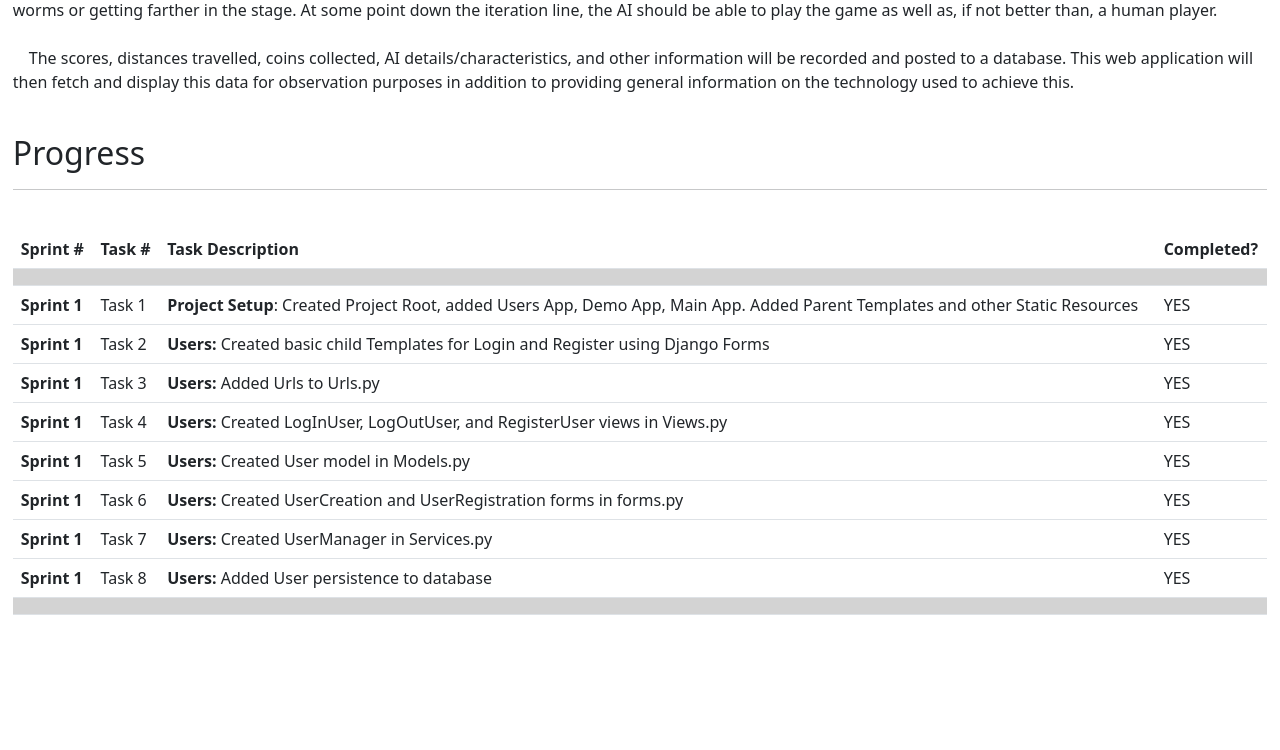
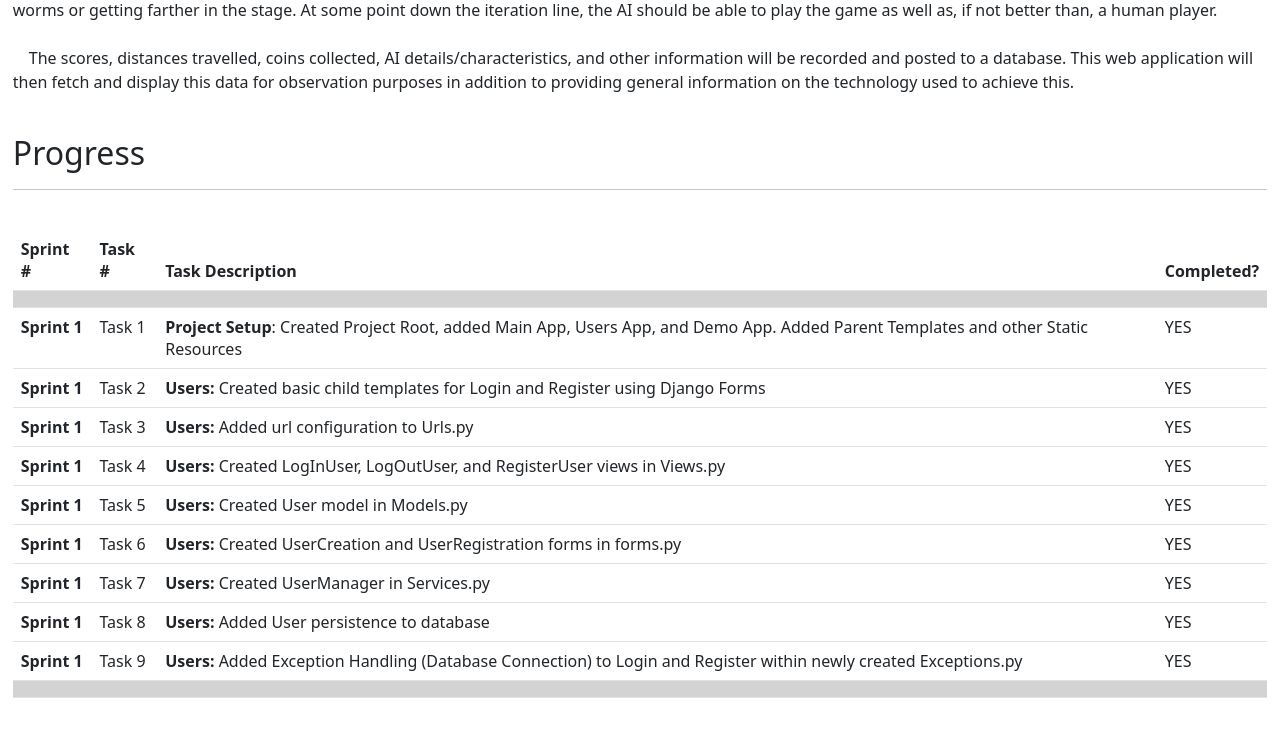
Before and after one commit to MikeUchmanowicz/Neat-is-Neat-Senior-Project, a Django app: page / in a window 1280 px wide. Shown: the part 510-1260 px from the top of the page. Before the commit the page ends 1125 px from the top, so only its background shows below. Run offline with Django 4.2, Linux system fonts and the light colour scheme.

Commit message:
small verbage changes
also update table in index

```diff
--- a/NeatIsNeat/Main/templates/main/home.html
+++ b/NeatIsNeat/Main/templates/main/home.html
@@ -46,21 +46,21 @@
                 <tr>
                     <th scope="row">Sprint 1</th>
                     <td>Task 1</td>
-                    <td><b>Project Setup</b>: Created Project Root, added Users App, Demo App, Main App. Added Parent Templates and other Static Resources</td>
+                    <td><b>Project Setup</b>: Created Project Root, added Main App, Users App, and Demo App. Added Parent Templates and other Static Resources</td>
                     <td>YES</td>
                 </tr>
 
                 <tr>
                     <th scope="row">Sprint 1</th>
                     <td>Task 2</td>
-                    <td><b>Users:</b> Created basic child Templates for Login and Register using Django Forms</td>
+                    <td><b>Users:</b> Created basic child templates for Login and Register using Django Forms</td>
                     <td>YES</td>
                 </tr>
 
                 <tr>
                     <th scope="row">Sprint 1</th>
                     <td>Task 3</td>
-                    <td><b>Users:</b> Added Urls to Urls.py</td>
+                    <td><b>Users:</b> Added url configuration to Urls.py</td>
                     <td>YES</td>
                 </tr>
                 <tr>
@@ -98,6 +98,13 @@
                     <td>YES</td>
                 </tr>
 
+                <tr>
+                    <th scope="row">Sprint 1</th>
+                    <td>Task 9</td>
+                    <td><b>Users:</b> Added Exception Handling (Database Connection) to Login and Register within newly created Exceptions.py</td>
+                    <td>YES</td>
+                </tr>
+
                 <tr style="background-color:lightgray">
                     <th scope="row"></th>
                     <td colspan="3"></td>
--- a/NeatIsNeat/Users/views.py
+++ b/NeatIsNeat/Users/views.py
@@ -28,7 +28,7 @@ def logInUser(request):
                 messages.success(request, (f'Logged In. Welcome {username.upper()}!'))
                 return redirect("home")
             else:
-                messages.error(request, ("Username / Password Combination invalid"))
+                messages.error(request, ("Username / Password Combination Invalid"))
 
     #BASE CASE
     #IF USER ENTERS PAGE / DOES NOT SUBMIT FORM / FORM INVALID / USER DOES NOT EXIST
```
